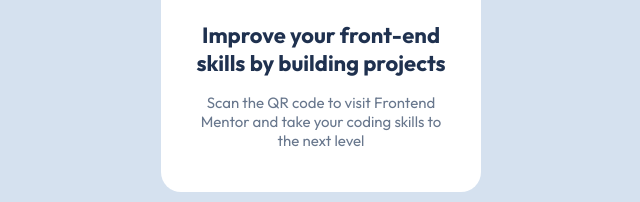
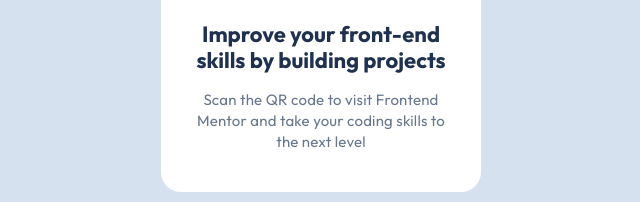
Before and after one commit to pr454d-p/qr-code-component-main, a plain HTML site: page index.html in a window 1280 px wide. Shown: the part 458-660 px from the top of the page, 319-959 px from the left. Drawn offline with Linux system fonts and the light colour scheme.

Commit message:
updated with article

```diff
--- a/index.html
+++ b/index.html
@@ -19,8 +19,12 @@
         <img src="./images/image-qr-code.png" alt="Qr Code of Frontend Mentor website url."/>
       </section>
       <section class="description-section">
-        <h2>Improve your front-end skills by building projects</h2>
-        <p>Scan the QR code to visit Frontend Mentor and take your coding skills to the next level</p>
+        <article class="heading-article">
+          <h2>Improve your front-end skills by building projects</h2>
+        </article>
+        <article class="details-article" >
+          <p>Scan the QR code to visit Frontend Mentor and take your coding skills to the next level</p>
+        </article>
       </section>
     </main>
   </body>
--- a/style.css
+++ b/style.css
@@ -35,8 +35,9 @@
     color: #1F314F;
     font-size: 22px;
     font-family: "Outfit", sans-serif;
+    line-height: 120%;
+    letter-spacing: 0px;
     font-weight: 700;
-    padding: 0 16px 0 16px  ;
     margin: 0;
 }
 p{
@@ -44,6 +45,17 @@
     font-size: 15px;
     font-family: "Outfit", sans-serif;
     margin: 0;
+    font-weight: 400;
+    line-height: 140%;
+    letter-spacing: 0.2px;
+}
+.heading-article{
+    width: 256px;
+    height: 52px;
+    padding: 0 16px 0 16px  ;
+}
+.details-article{
+    width: 256px;
+    height: 63px;
     padding: 16px 16px 0 16px;
-    font-weight: 400;
 }
```
